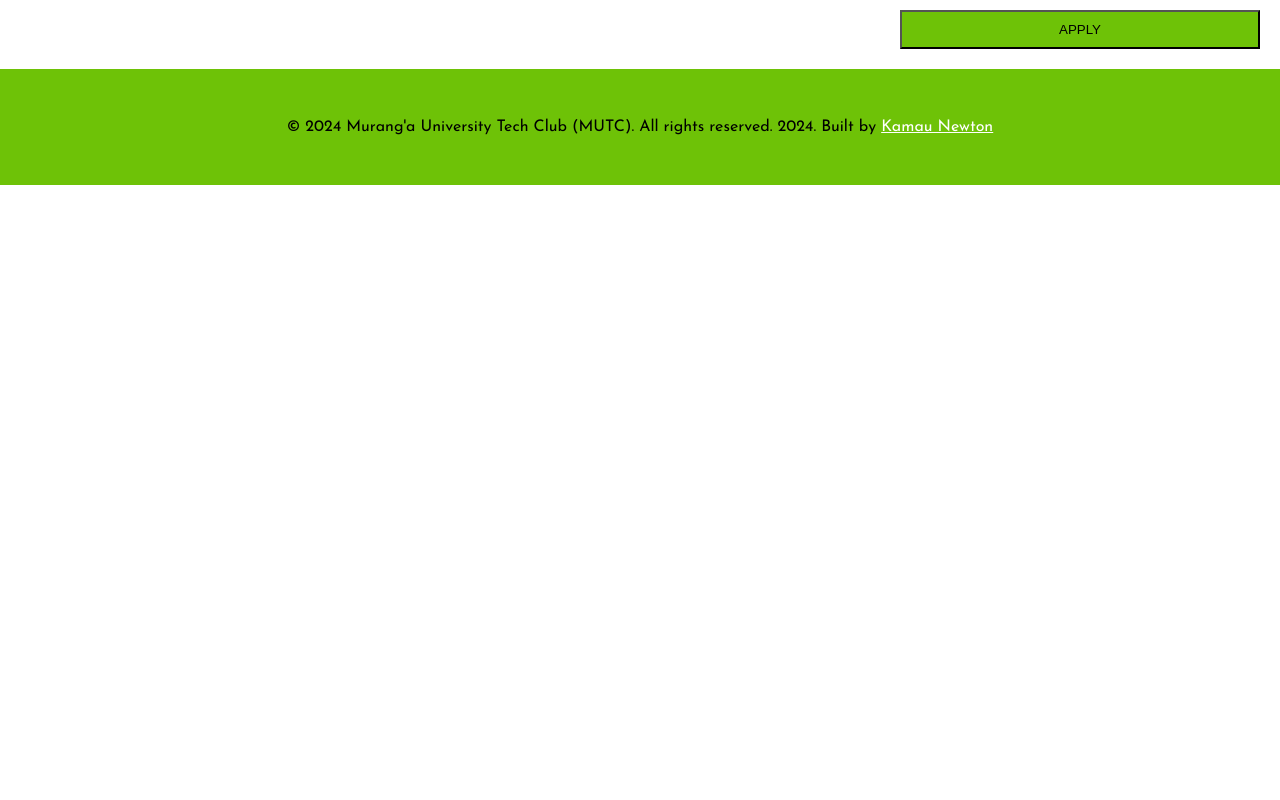
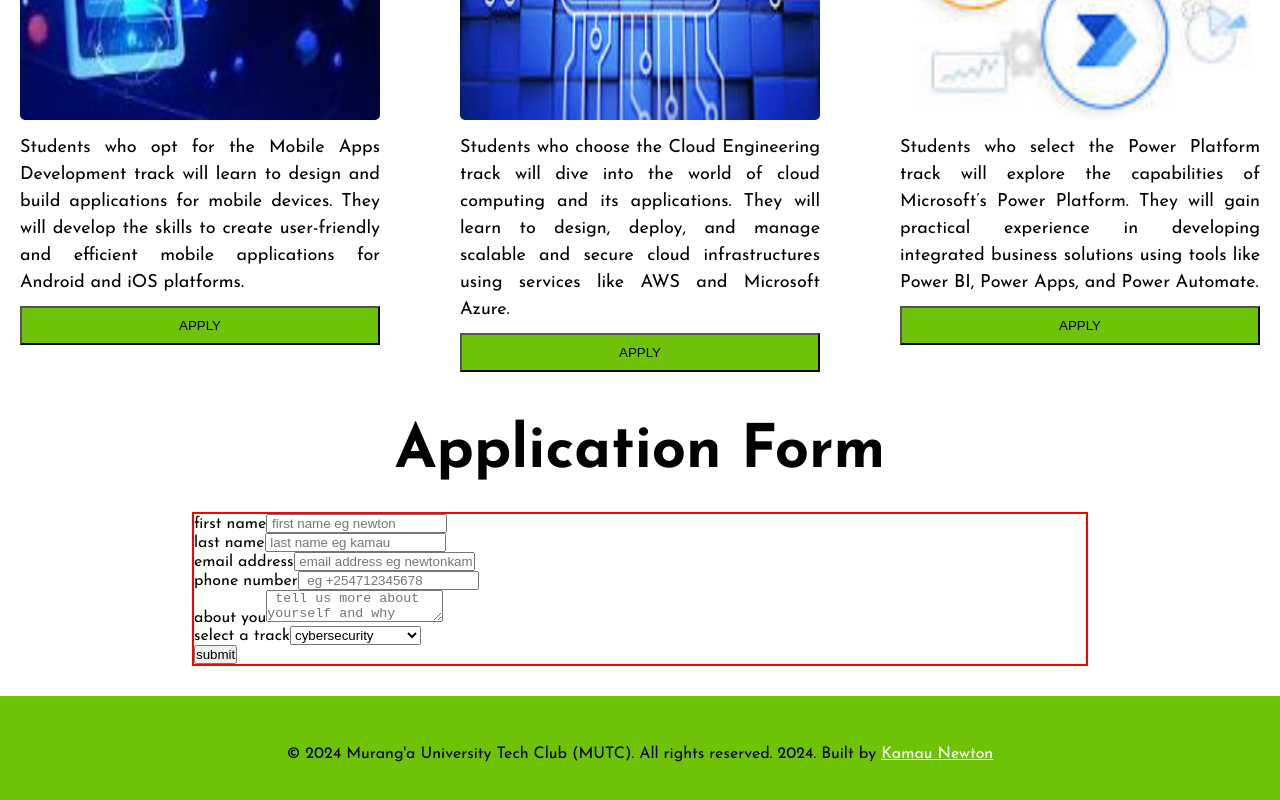
Before and after one commit to KamauNewtonNgatia/murang-a-university-tech-club-website, a React (Vite) app: page /Tracks in a window 1280 px wide. Shown: the part 1286-2086 px from the top of the page. Before the commit the page ends 1471 px from the top, so only its background shows below. Built offline with nearby package versions, Linux system fonts and the light colour scheme.

Commit message:
adding title to leadership, tracks and events pages

```diff
--- a/src/App.jsx
+++ b/src/App.jsx
@@ -6,6 +6,7 @@ import Home from "./Pages/Home/Home";
 import Leadership from "./Pages/Home/Leadership/Leadership";
 import Tracks from "./Pages/Home/Leadership/Tracks/Tracks";
 import Events from "./Pages/Home/Leadership/Tracks/Events/Events";
+// import Form from "./components/Form/Form";
 
 import { BrowserRouter, Routes, Route } from "react-router-dom";
 
--- a/src/Pages/Home/Leadership/Leadership.jsx
+++ b/src/Pages/Home/Leadership/Leadership.jsx
@@ -6,6 +6,7 @@ import leadership from "../../../data/leadership";
 import { FaXTwitter } from "react-icons/fa6";
 import { FaFacebook } from "react-icons/fa";
 import { IoLogoLinkedin } from "react-icons/io5";
+import Title from "../../../components/Title/Title";
 
 function LeadershipCard({
   leaderAvatar,
@@ -47,6 +48,8 @@ function LeadershipCard({
 
 function Leadership() {
   return (
+    <>
+      <Title mainTitle="MUTC Leaders" />
       <div className="leadership-container">
         {leadership.map((leader, index) => (
           <LeadershipCard
@@ -61,6 +64,7 @@ function Leadership() {
           />
         ))}
       </div>
+    </>
   );
 }
 
--- a/src/Pages/Home/Leadership/Tracks/Events/Events.css
+++ b/src/Pages/Home/Leadership/Tracks/Events/Events.css
@@ -23,6 +23,7 @@
   border-radius: 5px;
   margin-bottom: 1rem;
   width: 100%;
+  height: 50vh;
 }
 
 .event-details {
--- a/src/Pages/Home/Leadership/Tracks/Events/Events.jsx
+++ b/src/Pages/Home/Leadership/Tracks/Events/Events.jsx
@@ -1,6 +1,7 @@
 import React from "react";
 import "./Events.css";
 import eventData from "../../../../../data/Events";
+import Title from "../../../../../components/Title/Title";
 function EventsCard({
   eventName,
   eventAvatar,
@@ -23,6 +24,8 @@ function EventsCard({
 
 function Events() {
   return (
+    <>
+      <Title mainTitle="Weekly Schedule" />
       <div className="event-container">
         {eventData.map((event, index) => (
           <EventsCard
@@ -35,6 +38,7 @@ function Events() {
           />
         ))}
       </div>
+    </>
   );
 }
 
--- a/src/Pages/Home/Leadership/Tracks/Tracks.css
+++ b/src/Pages/Home/Leadership/Tracks/Tracks.css
@@ -24,6 +24,7 @@
   width: 100%;
   margin-bottom: 1rem;
   border-radius: 5px;
+  height: 50vh;
 }
 
 .description {
--- a/src/Pages/Home/Leadership/Tracks/Tracks.jsx
+++ b/src/Pages/Home/Leadership/Tracks/Tracks.jsx
@@ -2,9 +2,8 @@ import React from "react";
 import "./Tracks.css";
 import trackData from "../../../../data/Tracks";
 
-
-
-
+import Title from "../../../../components/Title/Title";
+import Form from "../../../../components/Form/Form";
 
 function TrackCard({ trackAvatar, trackName, trackDescription }) {
   return (
@@ -23,6 +22,8 @@ function TrackCard({ trackAvatar, trackName, trackDescription }) {
 
 function Tracks() {
   return (
+    <>
+      <Title mainTitle="Tracks Offered at MUTC" />
       <div className="tracks-container">
         {trackData.map((track, index) => (
           <TrackCard
@@ -33,6 +34,8 @@ function Tracks() {
           />
         ))}
       </div>
+      <Form />
+    </>
   );
 }
 
--- /dev/null
+++ b/src/components/Form/Form.css
@@ -0,0 +1,5 @@
+.form{
+    width: 70%;
+    border: 2px solid red;
+    margin: 3rem auto;
+}
--- /dev/null
+++ b/src/components/Form/Form.jsx
@@ -0,0 +1,45 @@
+import React from "react";
+import Title from "../Title/Title";
+import  './Form.css'
+
+function Form() {
+  return (
+    <div>
+      <Title mainTitle="Application Form" />
+      <form  className="form">
+        <div className="form-group">
+          <label htmlFor="first-name" className="form-group-label">first name</label>
+          <input type="text" id="first-name"  className="form-group-input"  placeholder=" first name eg newton" required/>
+        </div>
+        <div className="form-group">
+          <label htmlFor="last-name" className="form-group-label" >last name</label>
+          <input type="text" id="last-name"  className="form-group-input" placeholder=" last name eg kamau" required/>
+        </div>
+        <div className="form-group">
+          <label htmlFor="email" className="form-group-label">email address</label>
+          <input type="email" id="email"  className="form-group-input"placeholder=" email address eg newtonkamau@gmail.com" required/>
+        </div>
+        <div className="form-group">
+          <label htmlFor="phone" className="form-group-label">phone number</label>
+          <input type="number" id="phone"  className="form-group-input"placeholder="  eg +254712345678" required/>
+        </div>
+        <div className="form-group">
+          <label htmlFor="about" className="form-group-label">about you</label>
+          <textarea  id="about" className="form-group-input"placeholder=" tell us more about yourself and why you've chosen this course" required></textarea>
+        </div>
+        <div className="form-group">
+          <label htmlFor="select" className="form-group-label">select a track</label>
+          <select  id="select"  className="form-group-input">
+            <option value="cybersecurty"> cybersecurity</option>
+            <option value="cloudengineering"> ccloudengineering</option>
+            <option value="powerplatform"> powerplatform</option>
+          </select>
+        </div>
+        <button className="submit-btn">submit</button>
+      </form>
+
+    </div>
+  );
+}
+
+export default Form;
```
Lines whose indentation alone changed are shown as unchanged.
